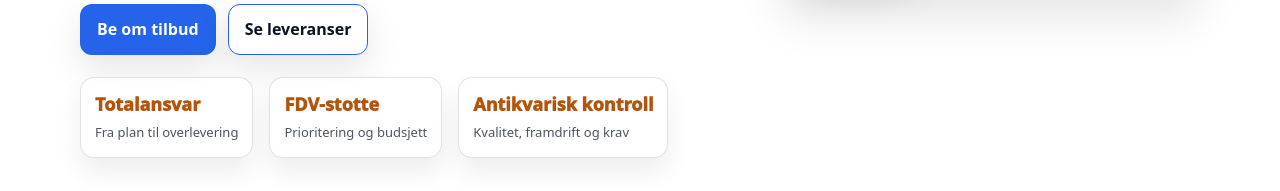
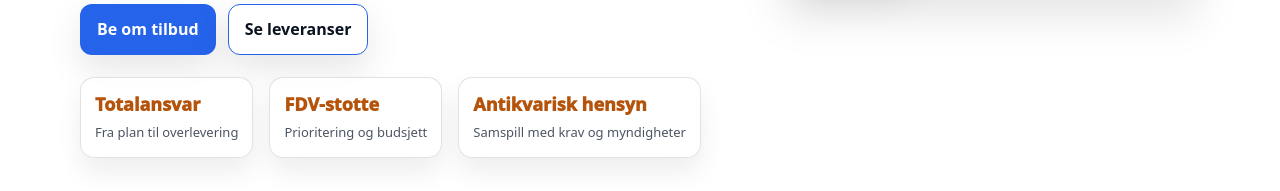
Before and after one commit to itsbarman/sorhaugconsulting, a plain HTML site: page index.html in a window 1280 px wide. Shown: the part 1099-1290 px from the top of the page. Drawn offline with Linux system fonts and the light colour scheme.

Commit message:
tolkning

```diff
--- a/index.html
+++ b/index.html
@@ -148,8 +148,8 @@
               <span class="trust-label">Prioritering og budsjett</span>
             </div>
             <div class="trust-item">
-              <span class="trust-kpi">Antikvarisk kontroll</span>
-              <span class="trust-label">Kvalitet, framdrift og krav</span>
+              <span class="trust-kpi">Antikvarisk hensyn</span>
+              <span class="trust-label">Samspill med krav og myndigheter</span>
             </div>
           </div>
         </div>
```
